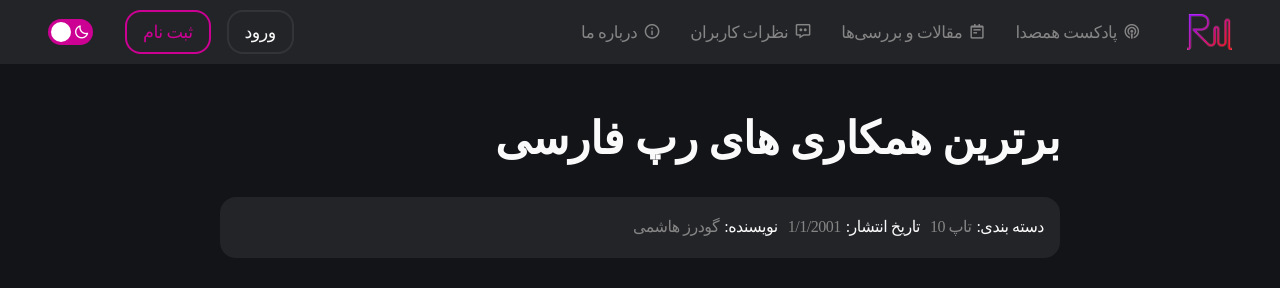
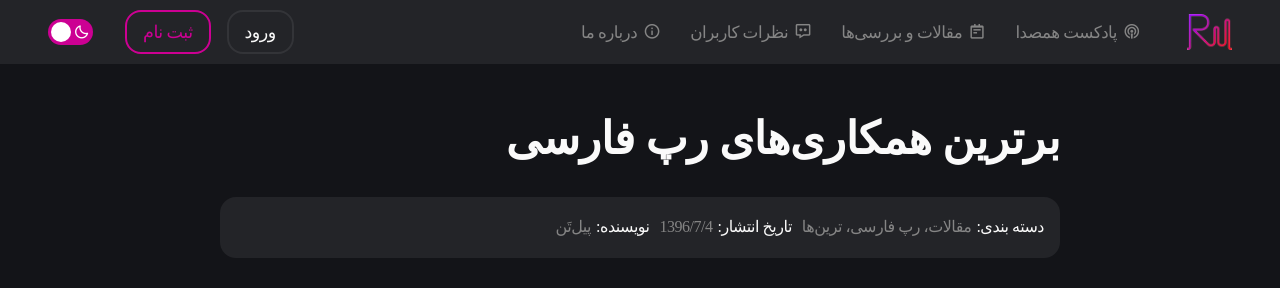
Before and after one commit to Mohammadhcr/rapwvise-demo, a React (Create React App) app: page /articles/1 in a window 1280 px wide. Shown: the top 288 px of the page. Built offline with nearby package versions, Linux system fonts and the light colour scheme; grey boxes are pictures that could not be loaded; a web font is replaced by a local one.

Commit message:
Update articleDB.js13313

```diff
--- a/src/database/articleDB.js
+++ b/src/database/articleDB.js
@@ -1,106 +1,106 @@
 export const articleDB = [
     {
         id: 1,
-        articleSubject: "برترین همکاری های رپ فارسی",
-        articleCategory: "تاپ 10",
-        articleAuthor: "گودرز هاشمی",
-        releaseDate: "1/1/2001",
+        articleSubject: "برترین همکاری‌های رپ فارسی",
+        articleCategory: "مقالات، رپ فارسی، ترین‌ها",
+        articleAuthor: "پیل‌تَن",
+        releaseDate: "1396/7/4",
         artwork: "https://i.scdn.co/image/ab67616d0000b27323dc26dfeae828fb5383147c",
     },
     {
         id: 2,
-        articleSubject: "برترین رپکن های حال حاضر",
-        articleCategory: "تاپ 10",
-        articleAuthor: "گودرز هاشمی",
-        releaseDate: 2020,
-        artwork: "https://i1.sndcdn.com/artworks-WUouANOJ0d0IkOtb-wefxzw-t500x500.jpg",
+        articleSubject: "برترین رپکن‌های حال حاضر",
+        articleCategory: "مقالات، رپ فارسی، ترین‌ها",
+        articleAuthor: "پیل‌تَن",
+        releaseDate: "1396/7/21",
+        artwork: "https://i.scdn.co/image/ab67616d0000b27323dc26dfeae828fb5383147c",
     },
     {
         id: 3,
-        articleSubject: "برترین آلبوم های رپ فارسی",
-        articleCategory: "تاپ 10",
-        articleAuthor: "گودرز هاشمی",
-        releaseDate: 2020,
+        articleSubject: "برترین مجموعه‌های رپ فارسی",
+        articleCategory: "مقالات، رپ فارسی، ترین‌ها",
+        articleAuthor: "پیل‌تَن",
+        releaseDate: "1396/7/30",
         artwork: "https://i.scdn.co/image/ab67616d0000b27323dc26dfeae828fb5383147c",
     },
     {
         id: 4,
-        articleSubject: "بهترین ورس های رپ فارسی",
-        articleCategory: "تاپ 10",
-        articleAuthor: "گودرز هاشمی",
-        releaseDate: 2020,
+        articleSubject: "بهترین ورس‌های رپ فارسی",
+        articleCategory: "مقالات، رپ فارسی، ترین‌ها",
+        articleAuthor: "پیل‌تَن",
+        releaseDate: "1396/8/5",
         artwork: "https://i.scdn.co/image/ab67616d0000b27323dc26dfeae828fb5383147c",
     },
     {
         id: 5,
-        articleSubject: "بهترین همخوان های رپ فارسی",
-        articleCategory: "تاپ 10",
-        articleAuthor: "گودرز هاشمی",
-        releaseDate: 2020,
+        articleSubject: "بهترین همخوان‌های رپ فارسی",
+        articleCategory: "مقالات، رپ فارسی، ترین‌ها",
+        articleAuthor: "پیل‌تَن",
+        releaseDate: "1396/9/8",
         artwork: "https://i.scdn.co/image/ab67616d0000b27323dc26dfeae828fb5383147c",
     },
     {
         id: 6,
-        articleSubject: "بهترین پرفورمنس های رپ فارسی",
-        articleCategory: "تاپ 10",
-        articleAuthor: "گودرز هاشمی",
-        releaseDate: 2020,
+        articleSubject: "بهترین پرفورمنس‌های رپ فارسی",
+        articleCategory: "مقالات، رپ فارسی، ترین‌ها",
+        articleAuthor: "پیل‌تَن",
+        releaseDate: "1396/10/12",
         artwork: "https://i.scdn.co/image/ab67616d0000b27323dc26dfeae828fb5383147c",
     },
     {
         id: 7,
-        articleSubject: "بهترین آهنگ هایی که جلوتر از زمان خودشان بودند",
-        articleCategory: "تاپ 10",
-        articleAuthor: "گودرز هاشمی",
-        releaseDate: 2020,
+        articleSubject: "بهترین آهنگ‌هایی که جلوتر از زمان خودشان بودند",
+        articleCategory: "مقالات، رپ فارسی، ترین‌ها",
+        articleAuthor: "پیل‌تَن",
+        releaseDate: "1396/10/26",
         artwork: "https://i.scdn.co/image/ab67616d0000b27323dc26dfeae828fb5383147c",
     },
     {
         id: 8,
-        articleSubject: "بهترین بیت های رپ فارسی",
-        articleCategory: "تاپ 10",
-        articleAuthor: "گودرز هاشمی",
-        releaseDate: 2020,
+        articleSubject: "بهترین بیت‌های رپ فارسی",
+        articleCategory: "مقالات، رپ فارسی، ترین‌ها",
+        articleAuthor: "پیل‌تَن",
+        releaseDate: "1396/11/5",
         artwork: "https://i.scdn.co/image/ab67616d0000b27323dc26dfeae828fb5383147c",
     },
     {
         id: 9,
-        articleSubject: "بهترین رپکن هایی که مسیر جدیدی در رپ فارسی ایجاد کردند",
-        articleCategory: "تاپ 10",
-        articleAuthor: "گودرز هاشمی",
-        releaseDate: 2020,
+        articleSubject: "بهترین رپکن‌هایی که مسیر جدیدی در رپ فارسی ایجاد کردند",
+        articleCategory: "مقالات، رپ فارسی، ترین‌ها",
+        articleAuthor: "پیل‌تَن",
+        releaseDate: "1396/11/20",
         artwork: "https://i.scdn.co/image/ab67616d0000b27323dc26dfeae828fb5383147c",
     },
     {
         id: 10,
-        articleSubject: "بهترین ترکیب های دو نفره رپ فارسی",
-        articleCategory: "تاپ 10",
-        articleAuthor: "گودرز هاشمی",
-        releaseDate: 2020,
+        articleSubject: "بهترین ترکیب‌های دو نفره رپ فارسی",
+        articleCategory: "مقالات، رپ فارسی، ترین‌ها",
+        articleAuthor: "پیل‌تَن",
+        releaseDate: "1396/12/6",
         artwork: "https://i.scdn.co/image/ab67616d0000b27323dc26dfeae828fb5383147c",
     },
     {
         id: 11,
-        articleSubject: "آندرریتد ترین رپکن های رپ فارسی",
-        articleCategory: "تاپ 10",
-        articleAuthor: "گودرز هاشمی",
-        releaseDate: 2020,
+        articleSubject: "آندرریتدترین رپکن‌های رپ فارسی",
+        articleCategory: "مقالات، رپ فارسی، ترین‌ها",
+        articleAuthor: "پیل‌تَن",
+        releaseDate: "1396/12/15",
         artwork: "https://i.scdn.co/image/ab67616d0000b27323dc26dfeae828fb5383147c",
     },
     {
         id: 12,
-        articleSubject: "بهترین هنرمندانی که دیگر فعالیت نمیکنند",
-        articleCategory: "تاپ 10",
-        articleAuthor: "گودرز هاشمی",
-        releaseDate: 2020,
+        articleSubject: "بهترین هنرمندانی که دیگر فعالیت نمی‌کنند",
+        articleCategory: "مقالات، رپ فارسی، ترین‌ها",
+        articleAuthor: "پیل‌تَن",
+        releaseDate: "1396/12/29",
         artwork: "https://i.scdn.co/image/ab67616d0000b27323dc26dfeae828fb5383147c",
     },
     {
         id: 13,
-        articleSubject: "اورریتد ترین رپکن های رپ فارسی",
-        articleCategory: "تاپ 10",
-        articleAuthor: "گودرز هاشمی",
-        releaseDate: 2020,
+        articleSubject: "اورریتدترین رپکن‌های رپ فارسی",
+        articleCategory: "مقالات، رپ فارسی، ترین‌ها",
+        articleAuthor: "پیل‌تَن",
+        releaseDate: "1397/1/13",
         artwork: "https://i.scdn.co/image/ab67616d0000b27323dc26dfeae828fb5383147c",
     },
 ]
```
